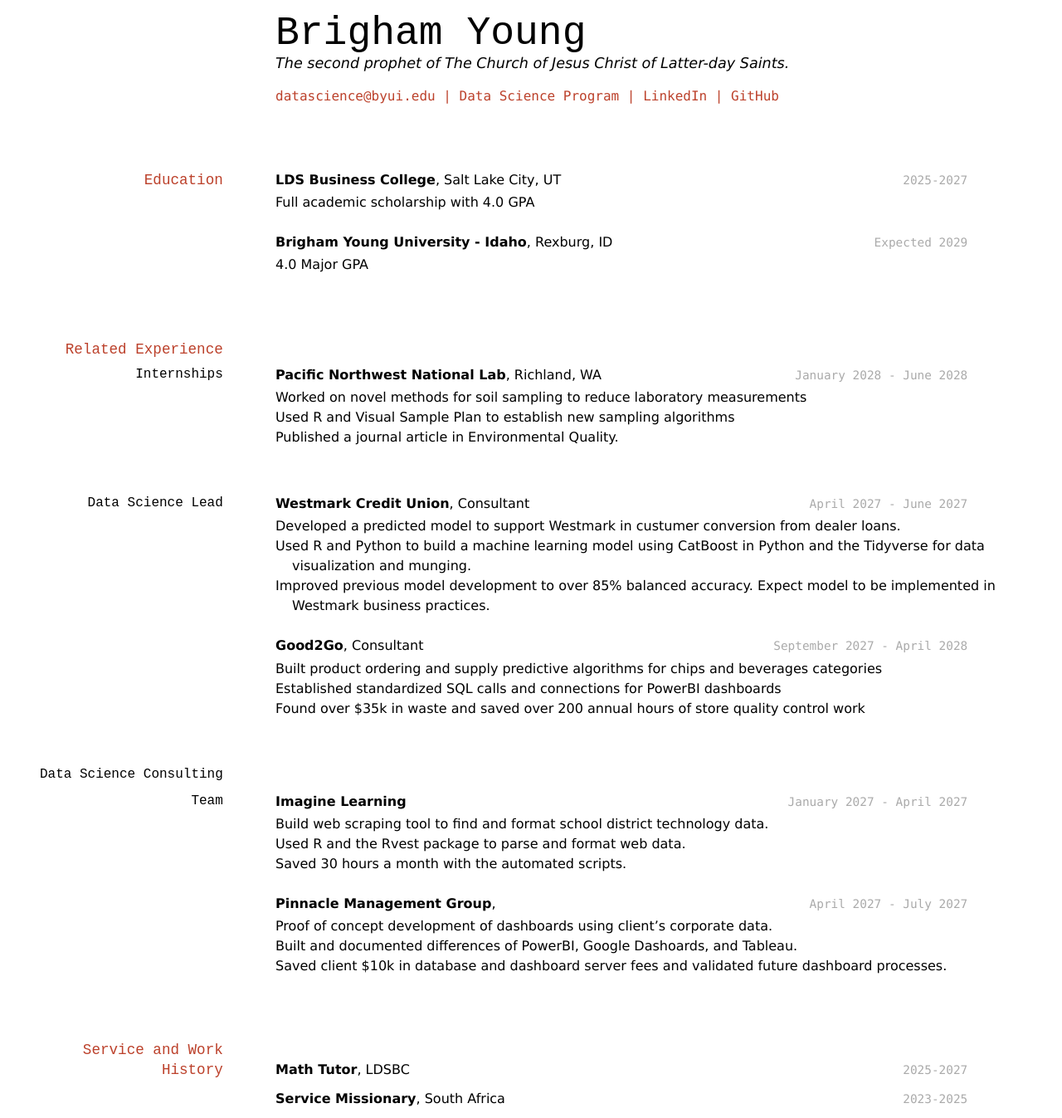
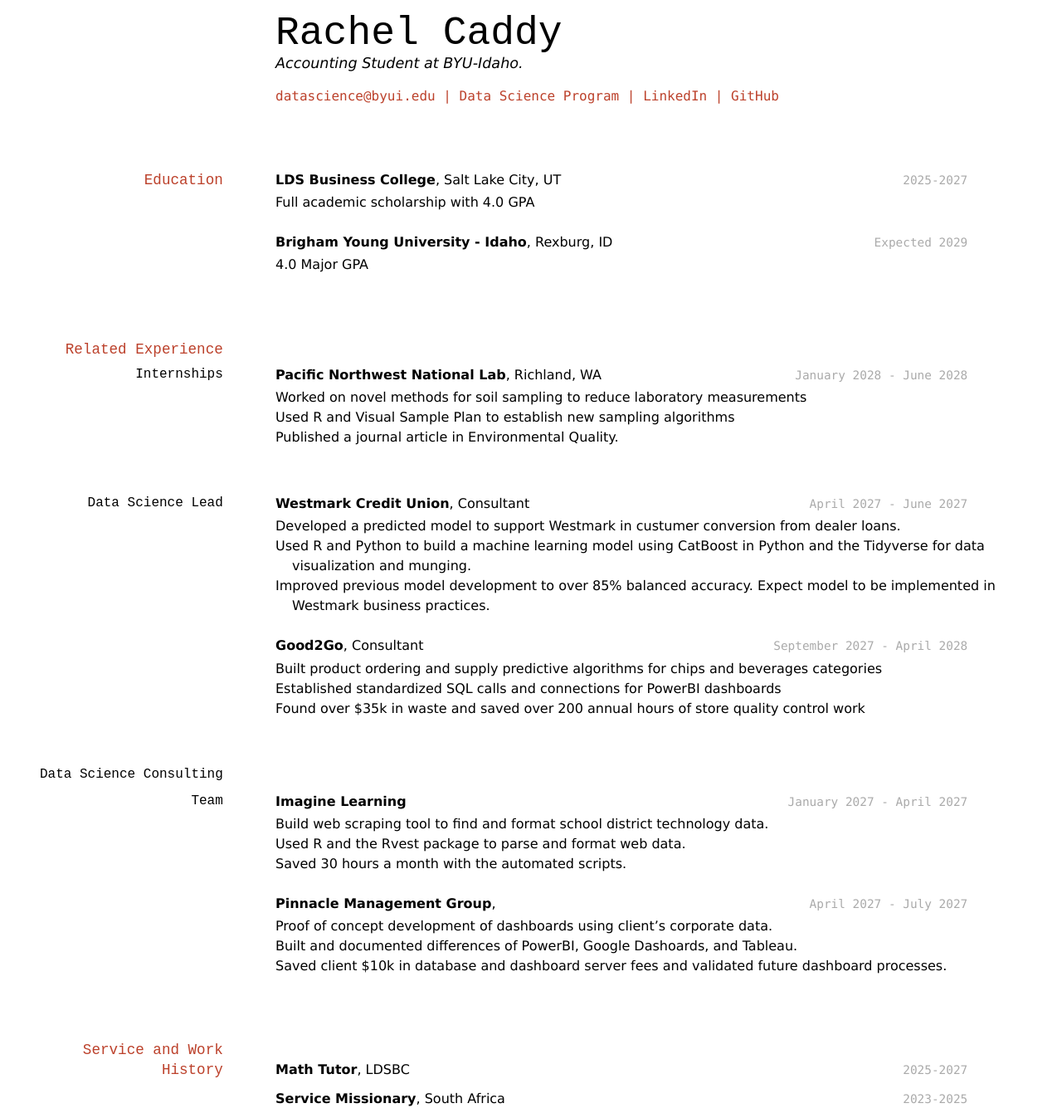
Before and after one commit to byuids-resumes/Caddy_Resume, a Jekyll site: the page built from docs/index.md, in a window 1280 px wide. Shown: the whole page at 83% size. Built offline with Jekyll 4.4.1, drawn with Linux system fonts in a browser that asks for light colours.

Commit message:
Update name

```diff
--- a/docs/index.md
+++ b/docs/index.md
@@ -1,9 +1,9 @@
 ---
 layout: cv
-title: Brigham Young's Resume
+title: Rachel Caddy's Resume
 ---
-# Brigham Young
-The second prophet of The Church of Jesus Christ of Latter-day Saints.
+# Rachel Caddy
+Accounting Student at BYU-Idaho.
 
 <div id="webaddress">
 <a href="datascience@byui.edu">datascience@byui.edu</a>
```
